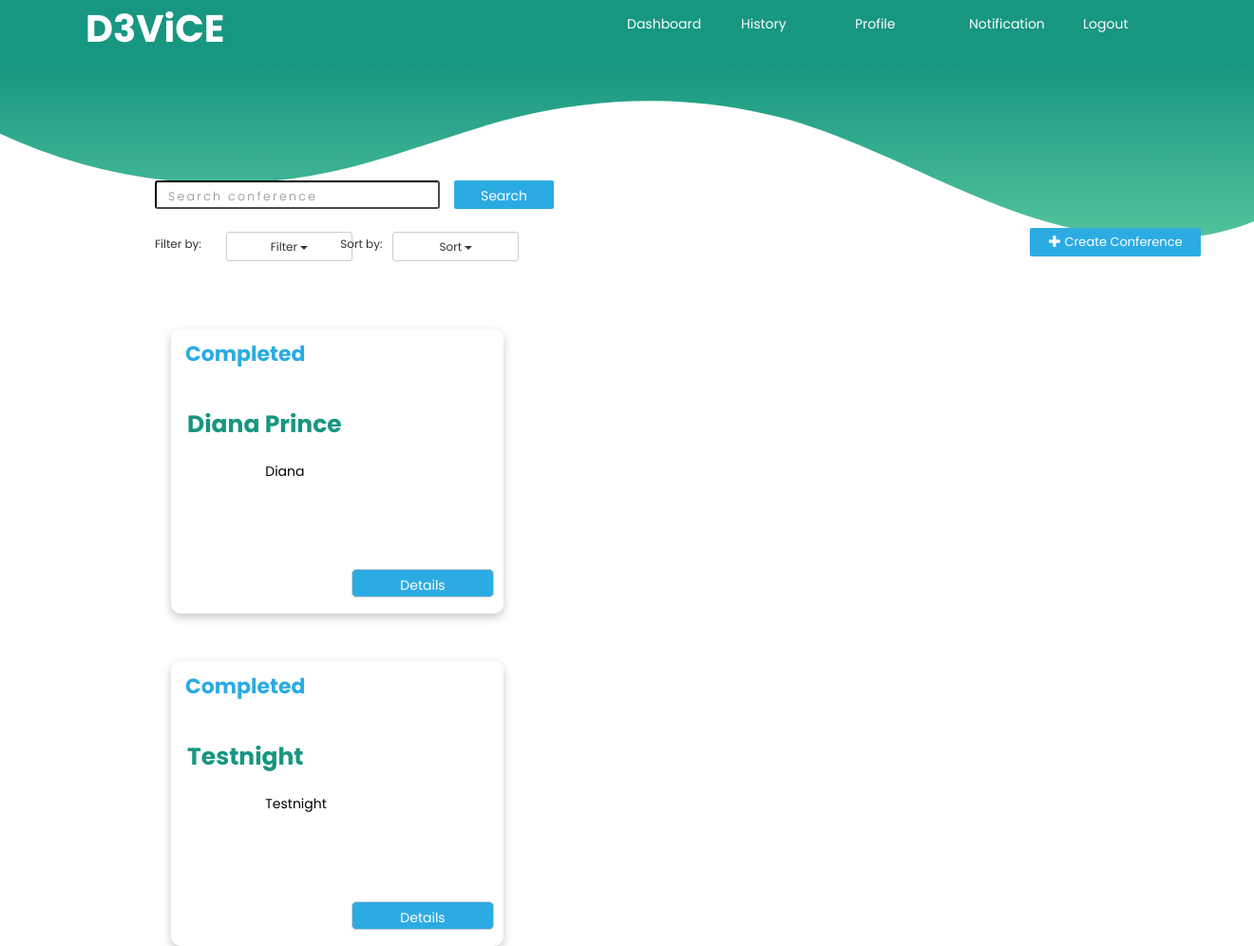
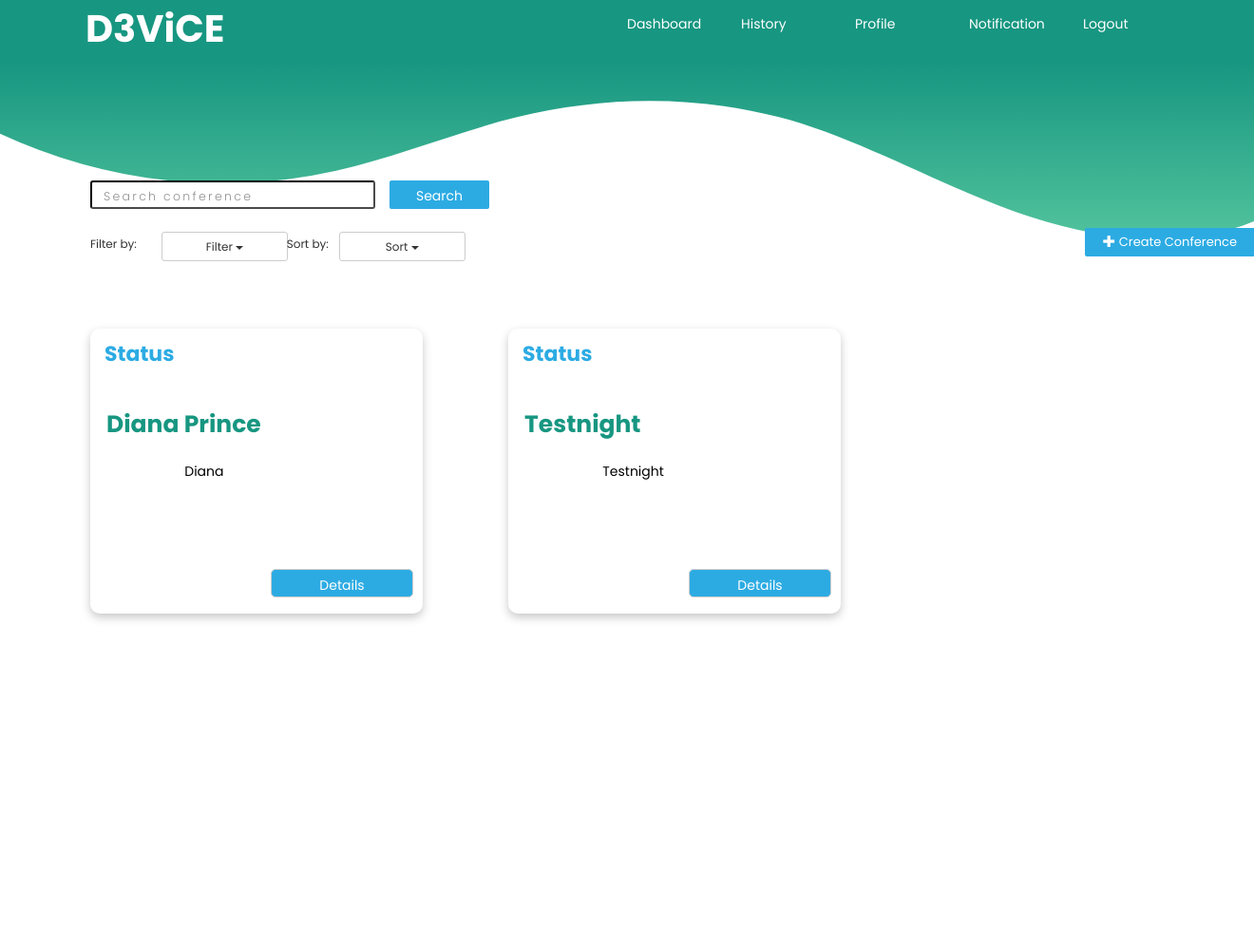
Before and after one commit to Purangki/D3ViCE-Project, a Django app: template templates/6_Dashboard.html in a window 1320 px wide. Shown: the whole page at 95% size. After the commit the page ends 654 px from the top, so only its background shows below. Run offline with Django 3.2, Linux system fonts and the light colour scheme; the template is opened without the code that fills it: values that come from a table or form of the project are taken from there, others are empty; data comes from the database, SQL or seed files in the repository; parts of the project's set-up code (start-up, migrations or seed data) failed here and were passed over; some libraries are stand-ins or nearby versions.

Commit message:
dashboard update

```diff
--- a/static/css/dashboard/dashboard.css
+++ b/static/css/dashboard/dashboard.css
@@ -230,14 +230,11 @@
 .block1{
 	width: 350px;
   height: 300px;
-  margin-left:150px;
-  /* margin-left:70px; */
-  /* margin-top:100px; */
+  margin-left:80px;
   margin-top:50px;
   text-align: left;
 
   background: #FFFFFF;
-  /* box-shadow: 0px 4px 20px rgba(0, 0, 0, 0.25); */
   box-shadow: 0px 4px 10px rgba(37, 37, 37, 0.25);
   border-radius: 10px;
 }
@@ -592,7 +589,7 @@
 
 .search_bar{
   margin-top: 70px;
-  margin-left: 148px;
+  margin-left: 80px;
 }
 
 /* h4{
@@ -710,7 +707,7 @@
 	margin-top: 0px;
 	text-align: center;
 
-	margin-left: 140px;
+	margin-left: 220px;
   /* margin-right: -100px; */
 
 	background:#2CABE3;
--- a/templates/6_Dashboard.html
+++ b/templates/6_Dashboard.html
@@ -121,12 +121,12 @@
 <!-- END OF CREATE CONFERENCE BUTTON, FILTER AND SORT BY -->
 <!-- start of cards -->
         <div class="row">
+          {% for conference in D3ViCE_Conference %}
           <div class="col-md-4 col-sm-4">
-            {% for conference in D3ViCE_Conference %} <!--to change  -->
-            <div class="col-md-12 col-sm-12">
-            <!-- <div class= "row"> -->
+             <!--to change  -->
+            <!-- <div class="col-md-12 col-sm-12"> -->
               <div id="blk1" class="block1">
-                <h3>Completed</h3><!--to change into input field  -->
+                <h3>Status</h3><!--to change into input field  -->
                 <h1>
                   <input type="text" id="completed" name="completed" value="{{ conference.title }}" readonly>
                 </h1>
@@ -231,6 +231,7 @@
             </div>
           </div>
           {% endfor %}
+
 <!-- START OF CREATE CONFERENCE MODAL -->
 <div class="modal fade" id="createConferenceModal" tabindex="-1" role="dialog" aria-hidden="true">
   <div class="modal-dialog conf-modal" role="document">
```
